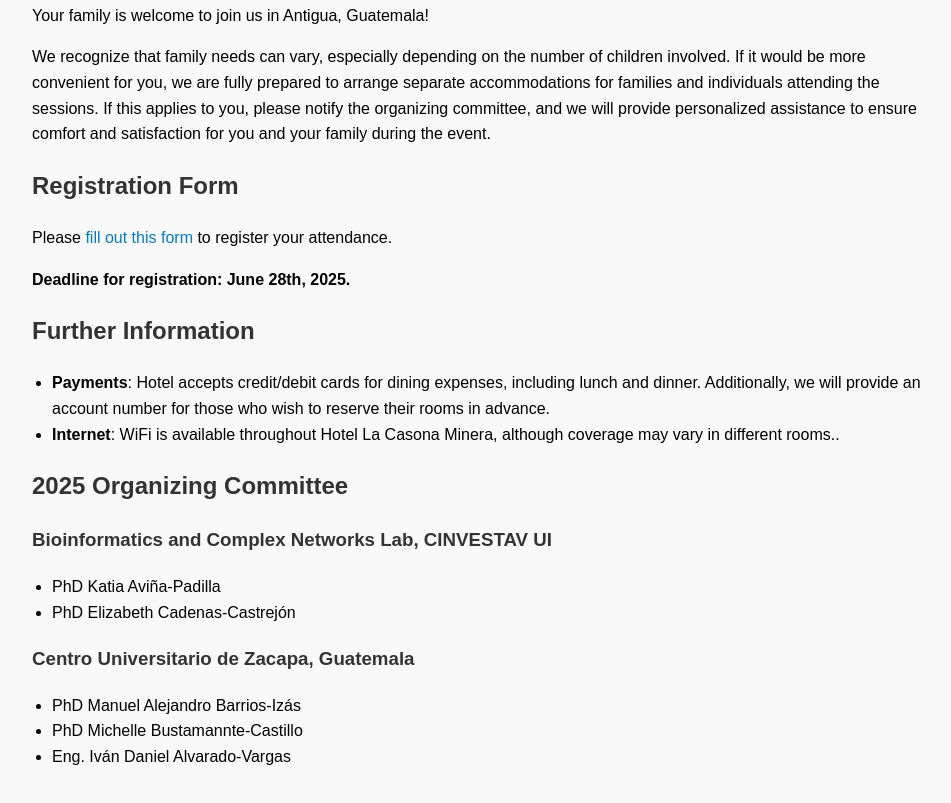
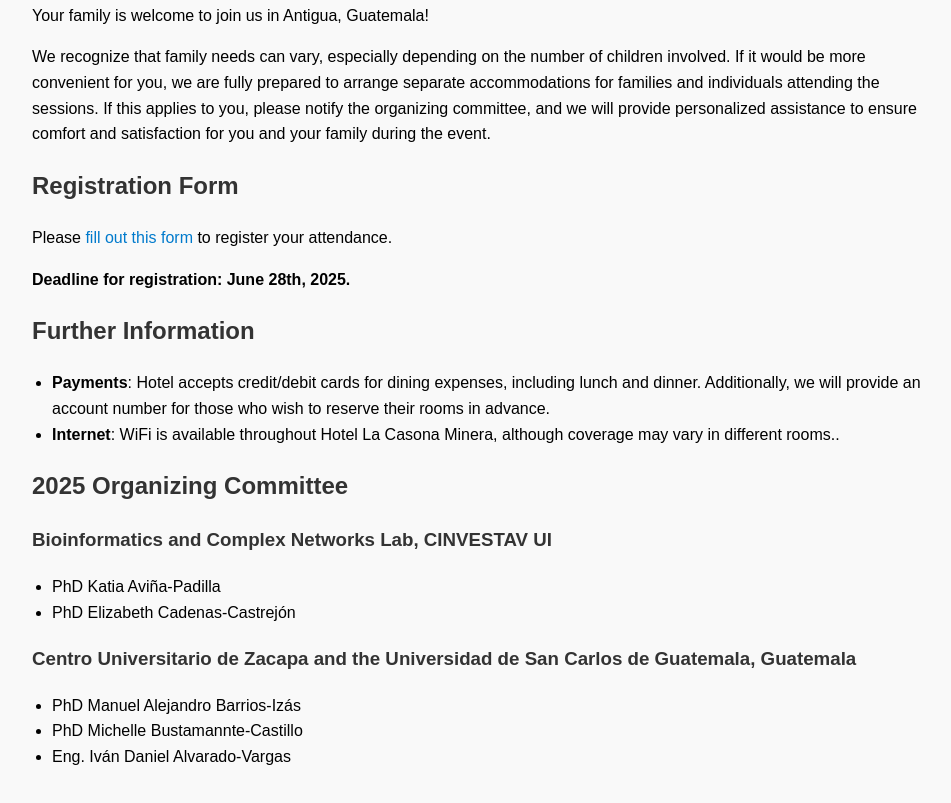
Before and after one commit to biocomplexnet/GitHub4th.io, a plain HTML site: page index.html in a window 1280 px wide. Shown: the part 2481-3284 px from the top of the page, without its empty margins (158-1109 px from the left). Drawn offline with Linux system fonts and the light colour scheme.

Commit message:
Update index.html

```diff
--- a/index.html
+++ b/index.html
@@ -87,7 +87,7 @@
     <li>PhD Elizabeth Cadenas-Castrejón</li>
   </ul>
 
-  <h3>Centro Universitario de Zacapa, Guatemala</h3>
+  <h3>Centro Universitario de Zacapa and the Universidad de San Carlos de Guatemala, Guatemala</h3>
   <ul>
     <li>PhD Manuel Alejandro Barrios-Izás</li>
     <li>PhD Michelle Bustamannte-Castillo</li>
```
